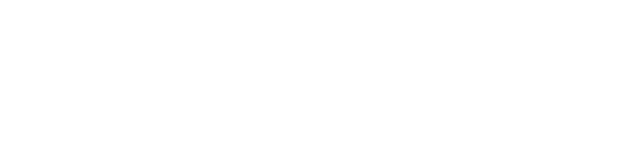
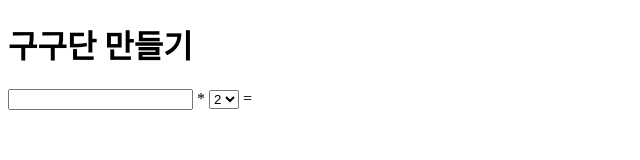
Before and after one commit to cookie0215/fastcampus, a plain HTML site: page for/practice3_times tables/index.html in a window 1280 px wide. Shown: the whole page, without its empty margins (0-640 px from the left). Drawn offline with Linux system fonts and the light colour scheme.

Commit message:
feat: 구구단 만들기
WORK:
1. for문을 사용해 console창에 1~9까지 출력(i)
2. 2단~9단까지 출력되도록 반복문 작성(j)
3. i값 * j값 = 연산된 값을 console창에 출력
4. [응용] console창이 아닌 DOM조작해서 구구단 출력하기
   - select박스 안에 option태그 생성
   - option태그 안에 2~9단 value값 지정

```diff
--- a/for/practice3_times tables/index.html
+++ b/for/practice3_times tables/index.html
@@ -8,6 +8,13 @@
     <script defer src="main.js"></script>
 </head>
 <body>
-
+    <h1>구구단 만들기</h1>
+    <div>
+        <input id="num1" type="text" />
+        *
+        <select></select>
+        =
+        <span id="result"></span>
+    </div>
 </body>
 </html>
--- a/for/practice3_times tables/main.js
+++ b/for/practice3_times tables/main.js
@@ -0,0 +1,24 @@
+/*
+< 구구단 만들기 >
+2 * 1 = 2
+2 * 2 = 4
+2 * 3 = 6
+2 * 4 = 8
+*/
+
+const input = document.querySelector("input")
+const select = document.querySelector("select");
+const result = document.getElementById("result");
+
+
+for(let j=2; j<10; j++){
+    // select안에 option태그 생성 및 2~9 단 넣기
+    const options = document.createElement("option");
+    options.innerHTML = j;
+    select.append(options);
+
+    for(let i=1; i<10; i++){
+
+        // console.log(j*i);
+    }
+}
```
